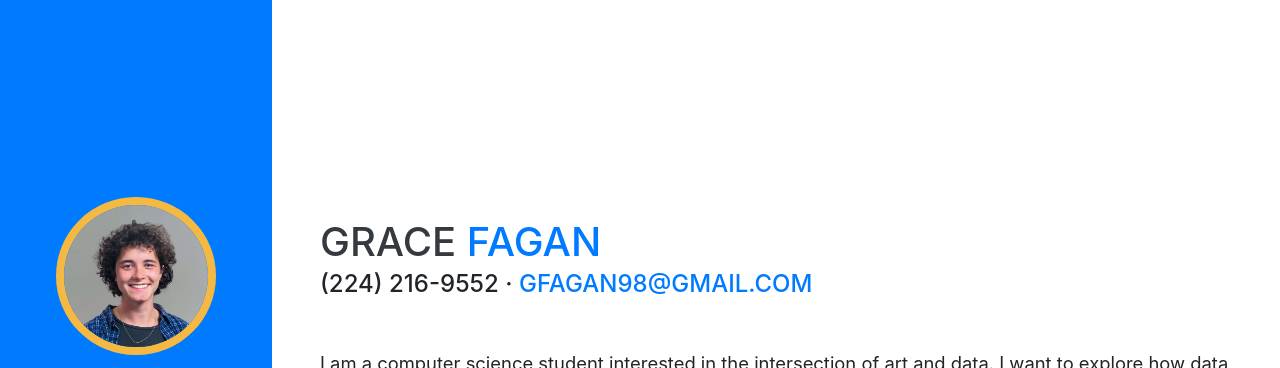
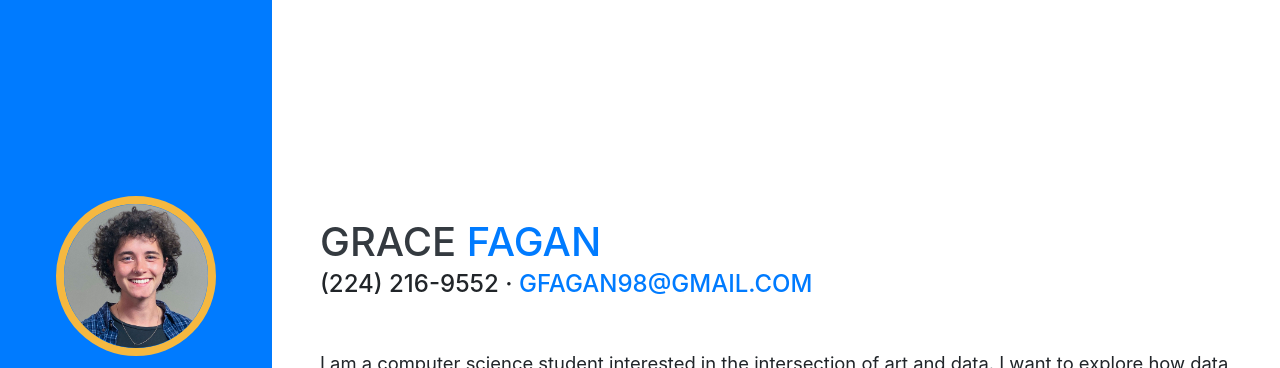
Before and after one commit to gracefagan/gracefagan.github.io, a website with bundled scripts: page index.html in a window 1280 px wide. Shown: the top 368 px of the page. Built offline with nearby package versions, Linux system fonts and the light colour scheme; a web font is replaced by a local one.

Commit message:
pic size

```diff
--- a/index.html
+++ b/index.html
@@ -29,7 +29,7 @@
     <a class="navbar-brand js-scroll-trigger" href="#page-top">
       <span class="d-block d-lg-none">Grace Fagan</span>
       <span class="d-none d-lg-block">
-        <img class="img-fluid img-profile rounded-circle mx-auto mb-2" src="img/profile1.jpg" alt="">
+        <img class="img-fluid img-profile rounded-circle mx-auto mb-2" src="img/profileNEW.jpg" alt="">
       </span>
     </a>
     <button class="navbar-toggler" type="button" data-toggle="collapse" data-target="#navbarSupportedContent" aria-controls="navbarSupportedContent" aria-expanded="false" aria-label="Toggle navigation">
```
Also changed, not shown: img/profile1.jpg (deleted), img/profileNEW.jpg (added).
